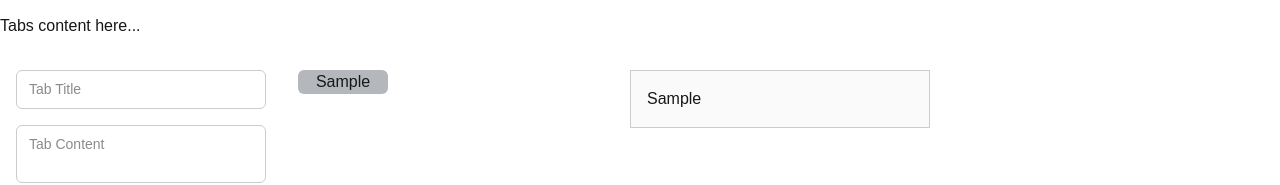
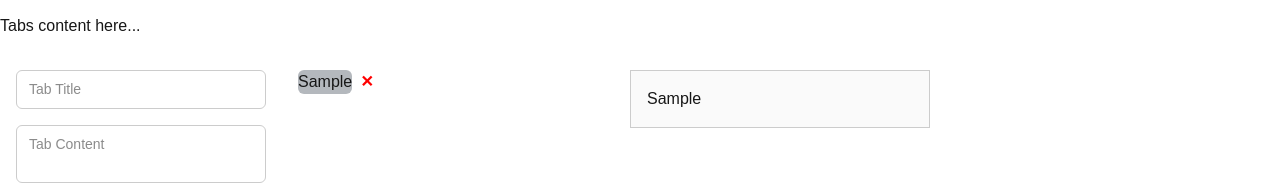
Before and after one commit to nganLikeable/LMS-Moodle-Featuring-Escape-room, a Next.js app: page / in a window 1280 px wide. Both pictures are taken after typing "Sample", "Sample" into the empty fields and a click on the button "Add Tab". Shown: the part 149-334 px from the top of the page. Built offline with nearby package versions, Linux system fonts and the light colour scheme.

Commit message:
added tab limits, remove tabs

```diff
--- a/app/Components/GeneratedTabs.tsx
+++ b/app/Components/GeneratedTabs.tsx
@@ -42,6 +42,10 @@ export default function GeneratedTabs() {
   const addTab = () => {
     if (!title.trim()) return; // prevent adding tabs with empty title
 
+    if (tabs.length >= 15) {
+      alert("You can only create 15 tabs!!");
+      return;
+    }
     const newTab: Tab = {
       id: Date.now(), // unique id
       title,
@@ -51,6 +55,16 @@ export default function GeneratedTabs() {
     setActiveTab(newTab.id);
     setTitle(""); // clear input for next entry
     setContent("");
+  };
+
+  const removeTab = (id: number) => {
+    const updatedTabs = tabs.filter((tab) => tab.id !== id);
+    setTabs(updatedTabs);
+
+    // check if deleted tab is currently active => make the first tab active or nothing is shown if no tabs left
+    if (activeTab === id) {
+      setActiveTab(updatedTabs.length > 0 ? updatedTabs[0].id : null);
+    }
   };
 
   return (
@@ -82,6 +96,7 @@ export default function GeneratedTabs() {
           tabs={tabs}
           activeTab={activeTab}
           setActiveTab={setActiveTab}
+          removeTab={removeTab}
         />
       </div>
       {/* Right-side Active Tab Content */}
--- a/app/Components/TabList.module.css
+++ b/app/Components/TabList.module.css
@@ -6,13 +6,16 @@
   align-items: flex-start;
 }
 
+.tabItem {
+  display: flex;
+}
 .tabButton {
   padding: 0;
   background: rgb(233, 233, 233);
   cursor: pointer;
   border-radius: 6px;
   transition: background 0.001s ease-in-out;
-  width: 30%;
+  width: 100%;
 }
 
 .tabButton:hover {
@@ -22,3 +25,16 @@
   background: #b4b8bd;
   border-color: #b4b8bd;
 }
+
+.deleteButton {
+  background: transparent;
+  border: none;
+  color: red;
+  font-weight: bold;
+  cursor: pointer;
+  margin-left: 0.5rem;
+}
+
+.deleteButton:hover {
+  color: darkred;
+}
--- a/app/Components/TabList.tsx
+++ b/app/Components/TabList.tsx
@@ -12,16 +12,19 @@ type TabListProps = {
   tabs: Tab[]; // tabs to display
   activeTab: number | null;
   setActiveTab: (id: number) => void;
+  removeTab: (id: number) => void;
 };
 
 export default function TabList({
   tabs = [],
   activeTab,
   setActiveTab,
+  removeTab,
 }: TabListProps) {
   return (
     <div className={styles.tabList}>
       {tabs.map((tab) => (
+        <div className={styles.tabItem}>
           <button
             key={tab.id}
             className={`${styles.tabButton} ${
@@ -31,6 +34,13 @@ export default function TabList({
           >
             {tab.title}
           </button>
+          <button
+            className={styles.deleteButton}
+            onClick={() => removeTab(tab.id)}
+          >
+            ✕
+          </button>
+        </div>
       ))}
     </div>
   );
```
Lines whose indentation alone changed are shown as unchanged.
